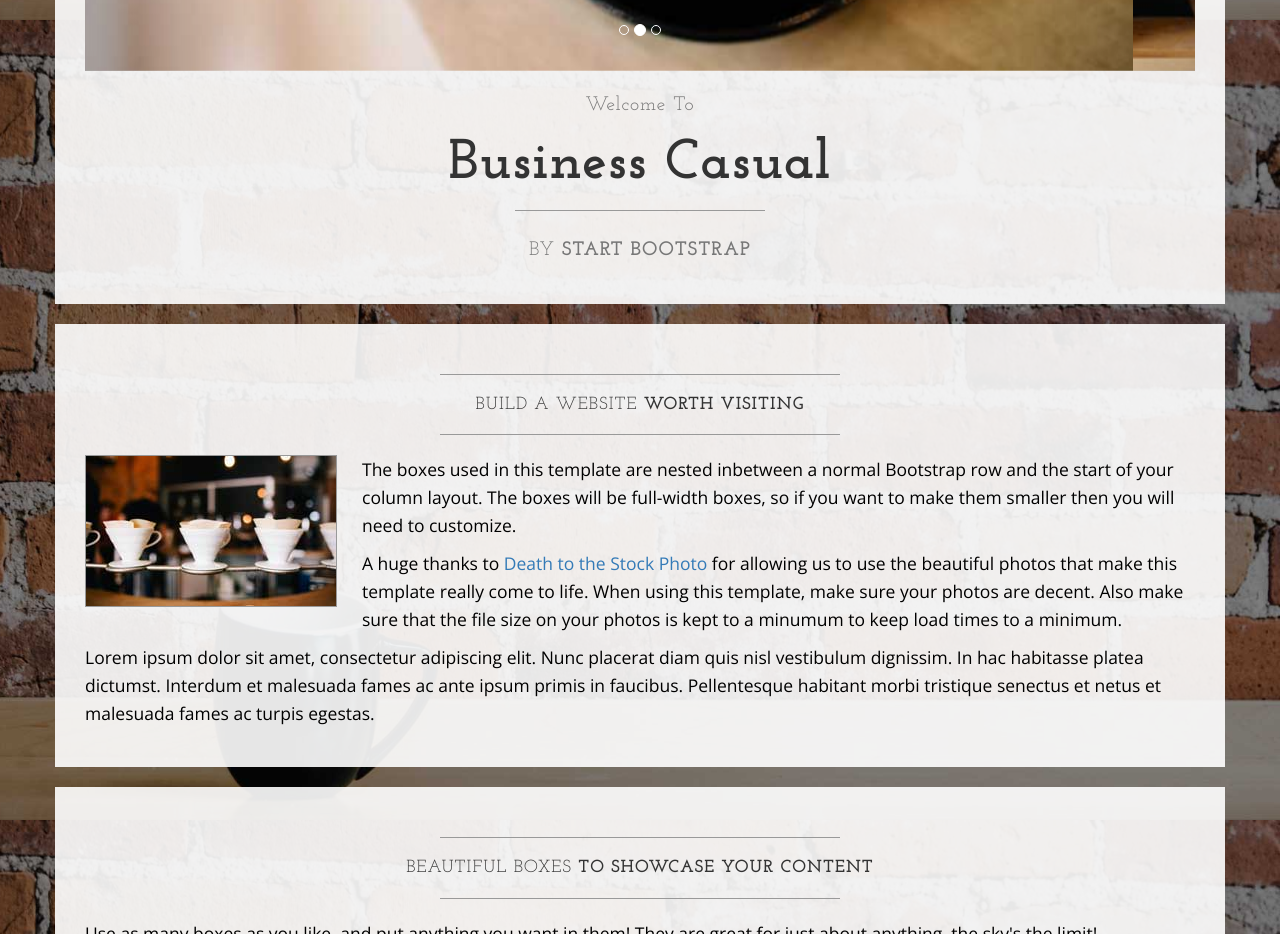
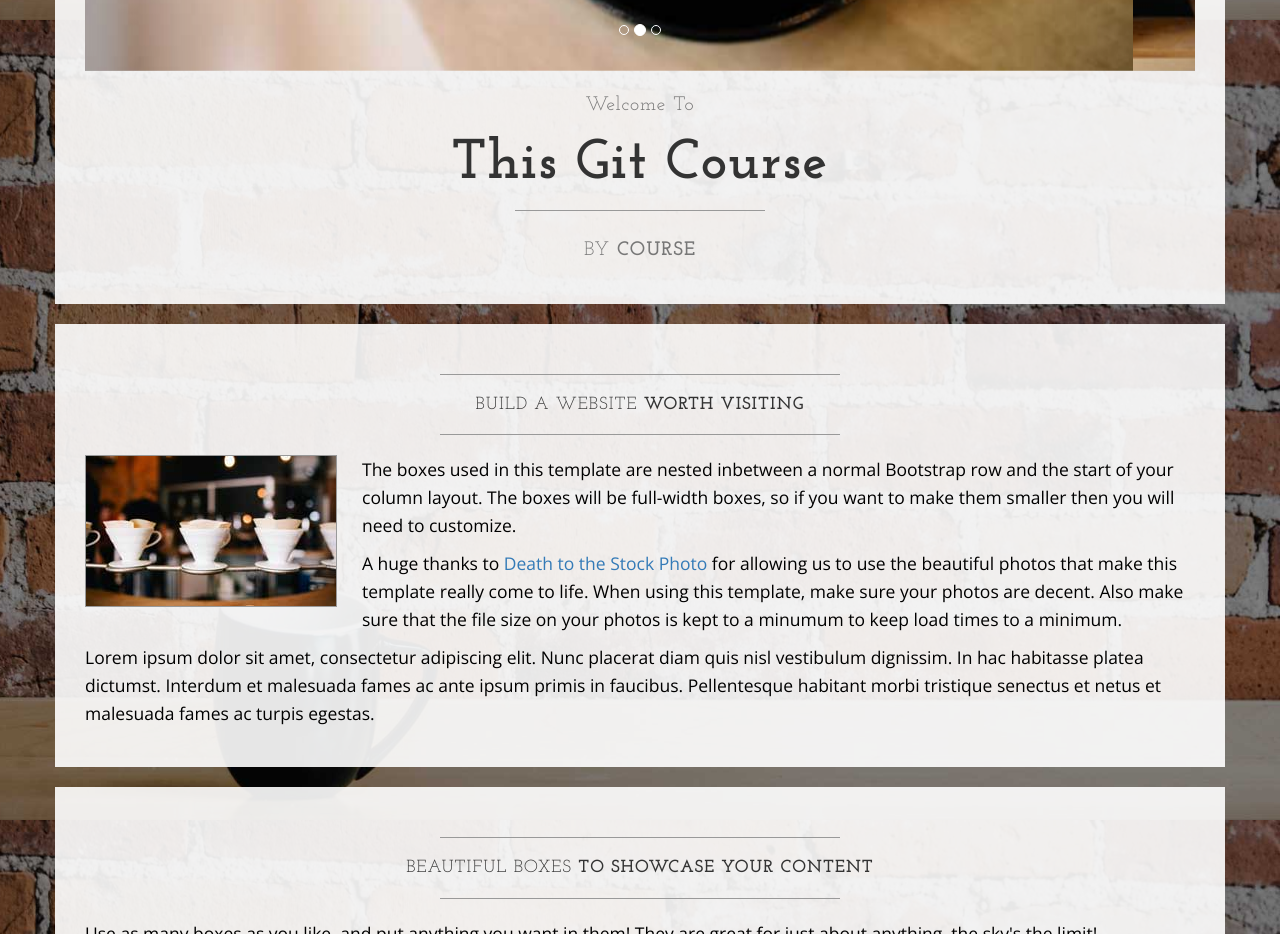
Before and after one commit to wingedbutter/LearnableGitCourse, a plain HTML site: page index.html in a window 1280 px wide. Shown: the part 780-1714 px from the top of the page. Drawn offline with nearby package versions, Linux system fonts and the light colour scheme.

Commit message:
changed items after carousel

```diff
--- a/index.html
+++ b/index.html
@@ -108,11 +108,11 @@
                     <h2 class="brand-before">
                         <small>Welcome to</small>
                     </h2>
-                    <h1 class="brand-name">Business Casual</h1>
+                    <h1 class="brand-name">This Git Course</h1>
                     <hr class="tagline-divider">
                     <h2>
                         <small>By
-                            <strong>Start Bootstrap</strong>
+                            <strong>Course</strong>
                         </small>
                     </h2>
                 </div>
```
